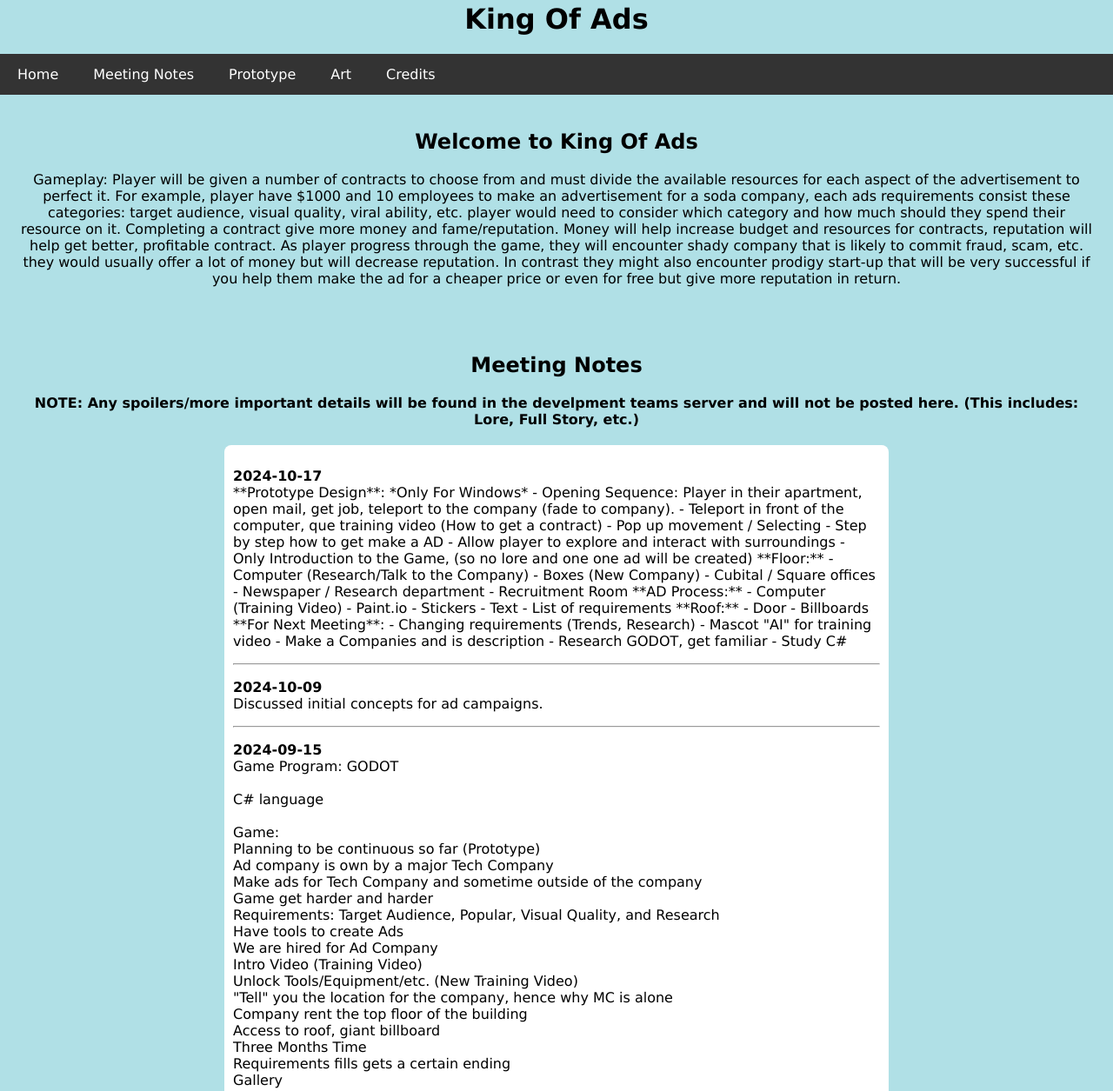
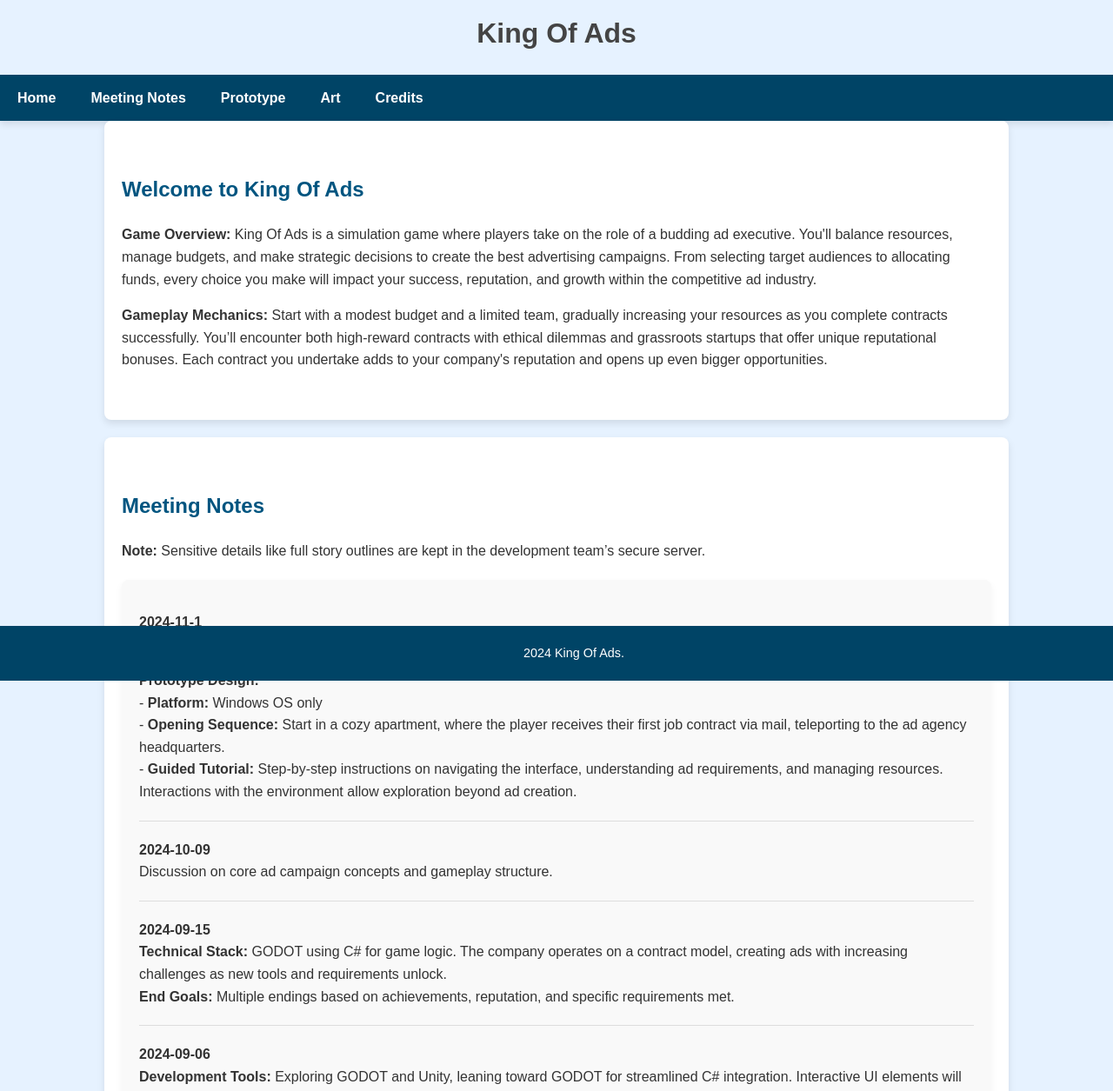
Before and after one commit to gangapersaud-sarah/King-of-Ads, a plain HTML site: page index.html in a window 1280 px wide. Shown: the part 17-1272 px from the top of the page at 87% size. Drawn offline with Linux system fonts and the light colour scheme.

Commit message:
Update index.html

```diff
--- a/index.html
+++ b/index.html
@@ -1,56 +1,98 @@
 <!DOCTYPE html>
 <html lang="en">
 <head>
-    <meta charset="UTF-8" />
-    <meta name="viewport" content="width=device-width, initial-scale=1.0" />
+    <meta charset="UTF-8">
+    <meta name="viewport" content="width=device-width, initial-scale=1.0">
     <title>King Of Ads</title>
     <style>
+        /* General Styling */
         body {
-        background-color: powderblue;
-        font-family: Verdana, sans-serif;
+            background-color: #e6f2ff;
+            font-family: 'Arial', sans-serif;
             margin: 0;
             padding: 0;
             text-align: center;
+            color: #333;
+            line-height: 1.6;
         }
         h1 {
-        margin-top: 20px;
+            color: #444;
+            margin-top: 30px;
         }
+        h2 {
+            color: #005580;
+        }
+
+        /* Navbar Styling */
         nav {
-        background-color: #333;
+            background-color: #004466;
             overflow: hidden;
+            box-shadow: 0 4px 8px rgba(0,0,0,0.1);
         }
         nav a {
             float: left;
             display: block;
-        color: white;
+            color: #fff;
             text-align: center;
             padding: 14px 20px;
             text-decoration: none;
+            font-weight: bold;
+            transition: background-color 0.3s ease;
         }
         nav a:hover {
-        background-color: #ddd;
-        color: black;
+            background-color: #007399;
         }
+
+        /* Section Styling */
         section {
+            padding: 40px 20px;
+            max-width: 1000px;
+            margin: 0 auto;
+            text-align: left;
+            background-color: #ffffff;
+            border-radius: 8px;
+            box-shadow: 0 4px 8px rgba(0,0,0,0.1);
+            margin-bottom: 20px;
+        }
+
+        /* Meeting Notes Section */
+        .meeting-notes {
             padding: 20px;
+            background-color: #f9f9f9;
+            margin: 20px auto;
+            border-radius: 8px;
+            box-shadow: 0 4px 8px rgba(0,0,0,0.05);
         }
-      .meeting-notes {
-        padding: 10px;
-        background-color: white;
-        text-align: left;
-        margin: 20px auto;
-        width: 60%;
-        border-radius: 8px;
+        .meeting-notes p {
+            font-size: 1rem;
         }
         .meeting-notes hr {
-        margin: 10px 0;
+            border: none;
+            border-top: 1px solid #ddd;
+            margin: 20px 0;
         }
+
+        /* Credits Section */
         .credits {
             list-style-type: none;
             padding: 0;
+            font-size: 1rem;
+            color: #333;
         }
         .credits li {
-        font-size: 18px;
+            margin: 8px 0;
+        }
+
+        /* Footer Styling */
+        footer {
+            background-color: #004466;
+            color: #fff;
+            padding: 20px;
+            text-align: center;
+            font-size: 0.9rem;
+            position: fixed;
+            width: 100%;
+            bottom: 0;
         }
     </style>
 </head>
@@ -70,106 +112,75 @@
     <section id="home">
         <h2>Welcome to King Of Ads</h2>
         <p>
-        Gameplay: Player will be given a number of contracts to choose from and must divide the available resources for each aspect of the advertisement to perfect it. For example, player have $1000 and 10 employees to make an advertisement for a soda company, each ads requirements consist these categories: target audience, visual quality, viral ability, etc. player would need to consider which category and how much should they spend their resource on it. Completing a contract give more money and fame/reputation. Money will help increase budget and resources for contracts, reputation will help get better, profitable contract.
-As player progress through the game, they will encounter shady company that is likely to commit fraud, scam, etc. they would usually offer a lot of money but will decrease reputation. In contrast they might also encounter prodigy start-up that will be very successful if you help them make the ad for a cheaper price or even for free but give more reputation in return.
-
+            <strong>Game Overview:</strong> King Of Ads is a simulation game where players take on the role of a budding ad executive. You'll balance resources, manage budgets, and make strategic decisions to create the best advertising campaigns. From selecting target audiences to allocating funds, every choice you make will impact your success, reputation, and growth within the competitive ad industry.
+        </p>
+        <p>
+            <strong>Gameplay Mechanics:</strong> Start with a modest budget and a limited team, gradually increasing your resources as you complete contracts successfully. You’ll encounter both high-reward contracts with ethical dilemmas and grassroots startups that offer unique reputational bonuses. Each contract you undertake adds to your company's reputation and opens up even bigger opportunities.
         </p>
     </section>
 
     <!-- Meeting Notes Section -->
     <section id="meeting-notes">
         <h2>Meeting Notes</h2>
-      <p><strong>NOTE: Any spoilers/more important details will be found in the develpment teams server and will not be posted here. (This includes: Lore, Full Story, etc.)</strong></p>
-
+        <p><strong>Note:</strong> Sensitive details like full story outlines are kept in the development team’s secure server.</p>
         <div class="meeting-notes">
-        <p><strong>2024-10-17</strong><br> **Prototype Design**:
-*Only For Windows*
-- Opening Sequence: Player in their apartment, open mail, get job, teleport to the company (fade to company).
-- Teleport in front of the computer, que training video (How to get a contract)
-- Pop up movement / Selecting
-- Step by step how to get make a AD
-- Allow player to explore and interact with surroundings
-- Only Introduction to the Game, (so no lore and one one ad will be created)
-
-**Floor:**
-- Computer (Research/Talk to the Company)
-- Boxes (New Company)
-- Cubital / Square offices
-- Newspaper / Research department
-- Recruitment Room
-
-**AD Process:**
-- Computer (Training Video)
-- Paint.io
-- Stickers
-- Text
-- List of requirements
-
-**Roof:**
-- Door
-- Billboards
-
-**For Next Meeting**:
-- Changing requirements (Trends, Research)
-- Mascot "AI" for training video
-- Make a Companies and is description
-- Research GODOT, get familiar
-- Study C#</p>
-        <hr />
-        <p><strong>2024-10-09</strong><br> Discussed initial concepts for ad campaigns.</p>
-        <hr />
-        <p><strong>2024-09-15</strong><br> Game Program: GODOT<br><br>
-C# language<br><br>Game:<br>
-
-Planning to be continuous so far (Prototype)<br>
-Ad company is own by a major Tech Company<br>
-Make ads for Tech Company and sometime outside of the company<br>
-Game get harder and harder<br>
-Requirements: Target Audience, Popular, Visual Quality, and Research<br>
-Have tools to create Ads<br>
-We are hired for Ad Company<br>
-Intro Video (Training Video)<br>
-Unlock Tools/Equipment/etc. (New Training Video)<br>
-"Tell" you the location for the company, hence why MC is alone<br>
-Company rent the top floor of the building<br>
-Access to roof, giant billboard<br>
-Three Months Time<br>
-Requirements fills gets a certain ending<br>
-Gallery</p>
-        <hr />
-        <p><strong>2024-09-06</strong><br> Will be develop in either Unity or godot using C# language to program the game <br><br> Game: Stationary, More mouse movement; Pixel people are there, they can run around; "Are you a boy or a girl?" <br><br> Tutorial: which button does what; vague warning; speech warning; Interact with a computer; Emails jobs; Pass or Accept buttons; List things they want (3-5);
-Range of potential earnings;
-Company description;
-Scam Company;
-"Exposure";
-
+            <p><strong>2024-11-1</strong><br>
+            </p>
+            <p><strong>2024-10-17</strong><br> <b>Prototype Design:</b><br>
+                - <b>Platform:</b> Windows OS only<br>
+                - <b>Opening Sequence:</b> Start in a cozy apartment, where the player receives their first job contract via mail, teleporting to the ad agency headquarters.<br>
+                - <b>Guided Tutorial:</b> Step-by-step instructions on navigating the interface, understanding ad requirements, and managing resources. Interactions with the environment allow exploration beyond ad creation.
             </p>
             <hr />
+            <p><strong>2024-10-09</strong><br> Discussion on core ad campaign concepts and gameplay structure.</p>
+            <hr />
+            <p><strong>2024-09-15</strong><br> <b>Technical Stack:</b> GODOT using C# for game logic. The company operates on a contract model, creating ads with increasing challenges as new tools and requirements unlock.<br>
+                <b>End Goals:</b> Multiple endings based on achievements, reputation, and specific requirements met.
+            </p>
+            <hr />
+            <p><strong>2024-09-06</strong><br> <b>Development Tools:</b> Exploring GODOT and Unity, leaning toward GODOT for streamlined C# integration. Interactive UI elements will guide players through contracts, client negotiations, and ad quality assessments.
+            </p>
         </div>
     </section>
 
     <!-- Prototype Section -->
     <section id="prototype">
         <h2>Prototype</h2>
-      <p>This page will be updated with prototype states as we progress.</p>
+        <p>The prototype is under development, featuring initial gameplay mechanics such as resource allocation, contract management, and character interaction. Updates will include more refined elements and adjustments based on testing feedback.</p>
+        <p><strong>Current Features:</strong></p>
+        <ul>
+            <li>Basic UI for contract selection and resource allocation</li>
+            <li>Animated character interactions and environmental feedback</li>
+            <li>Functional reputation and budget systems</li>
+        </ul>
     </section>
 
     <!-- Art Section -->
     <section id="art">
         <h2>Art</h2>
-      <p>Here you will find artwork related to our ad campaigns.</p>
+        <p>This section will showcase artwork related to ad campaigns, from character designs to ad templates and brand visuals. Below are a few sneak peeks of our evolving art style:</p>
+        <ul>
+            <li><b>Character Design:</b> Stylized, vibrant characters reflecting ad industry personas</li>
+            <li><b>Environments:</b> Office settings, meeting rooms, and rooftop billboards</li>
+            <li><b>Ad Elements:</b> Iconic symbols, brand assets, and product sketches</li>
+        </ul>
     </section>
 
     <!-- Credits Section -->
     <section id="credits">
         <h2>Credits</h2>
         <ul class="credits">
-        <li>Project Manager: Sarah Gangapersaud</li>
-        <li>Lead Programers: Sarah, Sawn and Kay</li>
-        <li>Programers: Mary and Samet</li>
-        <li>Writers: Sarah, Kay, and Sawn</li>
-        <li>Artist: Sarah and Chelsea</li>
+            <li><strong>Project Manager:</strong> Sarah Gangapersaud</li>
+            <li><strong>Lead Programmers:</strong> Sarah, Sawn, Kay</li>
+            <li><strong>Programmers:</strong> Mary, Samet</li>
+            <li><strong>Writers:</strong> Sarah, Kay, Sawn</li>
+            <li><strong>Artists:</strong> Sarah, Chelsea</li>
         </ul>
     </section>
+
+    <!-- Footer -->
+    <footer>
+        2024 King Of Ads.
+    </footer>
 </body>
 </html>
```
Lines whose indentation alone changed are shown as unchanged.
